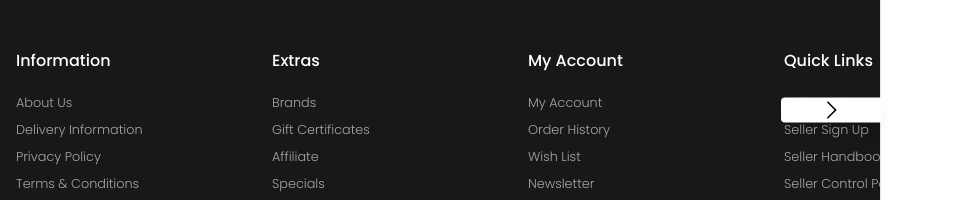
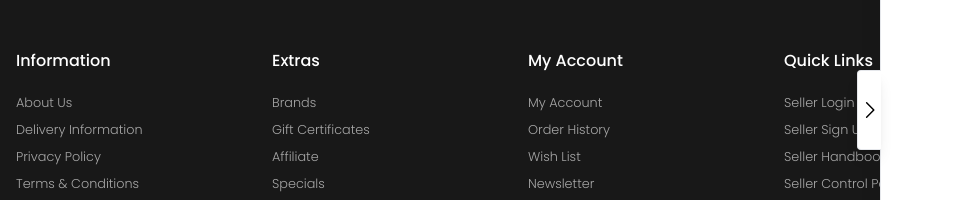
Before and after one commit to muhib116/cute-baby, a Next.js app: page /all-categories in a window 1280 px wide. Shown: the part 290-490 px from the top of the page, without its empty margins (0-979 px from the left). Built offline with nearby package versions, Linux system fonts and the light colour scheme.

Commit message:
working with cart design

```diff
--- a/src/app/globals.css
+++ b/src/app/globals.css
@@ -61,12 +61,6 @@ a:is(:hover, .active){
   color: var(--primaryColor);
   transform: translateY(-2px);
 }
-button{
-  border: none;
-  background-color: inherit;
-  cursor: pointer;
-  font-family: inherit;
-}
 button:active{
   transform-origin: center;
   transform: scale(0.95);
--- a/src/fragments/cart/fragments/CartOuterButton.tsx
+++ b/src/fragments/cart/fragments/CartOuterButton.tsx
@@ -1,44 +1,20 @@
-import Img from '@/app/components/Img'
 import React from 'react'
-import cartIcon from '../cart.png'
-import { pricePrint } from '@/helper'
-import { twMerge } from 'tailwind-merge'
-import { CaretRight } from '@phosphor-icons/react/dist/ssr'
+import OpenButton from './OpenButton'
+import CloseButton from './CloseButton'
+
 const cartOuterButton = (props: {
     className: string
 }) => {
     const { className } = props
   return (
     true ?
-    <button className={twMerge([
-        'text-center  font-bold rounded-l w-[100px] shadow-lg border border-r-0 px-2 overflow-hidden',
-        className
-    ].filter(Boolean).join(' '))}>
-        <CaretRight color='#000' size={25} />
-    </button>
+    <CloseButton
+        className={className}
+    />
     :
-    <div className={
-        twMerge([
-            'text-center w-[100px] font-bold rounded-l shadow-lg border border-r-0 overflow-hidden',
-            className
-        ].filter(Boolean).join(' '))
-    }>
-        <Img
-            className='p-2 w-[70%] mx-auto'
-            src={ cartIcon.src }
-            width={ 50 }
-            height={ 50 }
-            blur_src={ cartIcon.blurDataURL }
-            alt="Cart Icon"
-        />
-        0 Items
-        <div
-            className='bg-[var(--cartColor)]  text-white text-lg mt-1 truncate'
-            title={ pricePrint(99999999) }
-        >
-            { pricePrint(99999999) }
-        </div>
-    </div>
+    <OpenButton
+        className={className}
+    />
   )
 }
 
--- /dev/null
+++ b/src/fragments/cart/fragments/CloseButton.tsx
@@ -0,0 +1,22 @@
+import { CaretRight } from '@phosphor-icons/react/dist/ssr';
+import React from 'react'
+import { twMerge } from 'tailwind-merge';
+
+const CloseButton = (props: {
+    className: string;
+}) => {
+    const { className } = props
+  return (
+    <button className={twMerge([
+        'text-center w-6 py-6 rounded-l shadow-lg border border-r-0 overflow-hidden',
+        className
+    ].filter(Boolean).join(' '))}>
+        <CaretRight
+            color='#000'
+            size={30}
+        />
+    </button>
+  )
+}
+
+export default CloseButton
--- /dev/null
+++ b/src/fragments/cart/fragments/OpenButton.tsx
@@ -0,0 +1,37 @@
+import Img from '@/app/components/Img'
+import { pricePrint } from '@/helper'
+import React from 'react'
+import { twMerge } from 'tailwind-merge'
+import cartIcon from '../cart.png'
+
+const OpenButton = (props: {
+    className: string
+}) => {
+    const { className } = props
+  return (
+    <div className={
+        twMerge([
+            'text-center w-[100px] font-bold rounded-l shadow-lg border border-r-0 overflow-hidden',
+            className
+        ].filter(Boolean).join(' '))
+    }>
+        <Img
+            className='p-2 w-[70%] mx-auto'
+            src={ cartIcon.src }
+            width={ 50 }
+            height={ 50 }
+            blur_src={ cartIcon.blurDataURL }
+            alt="Cart Icon"
+        />
+        0 Items
+        <div
+            className='bg-[var(--cartColor)]  text-white text-lg mt-1 truncate'
+            title={ pricePrint(99999999) }
+        >
+            { pricePrint(99999999) }
+        </div>
+    </div>
+  )
+}
+
+export default OpenButton
```
